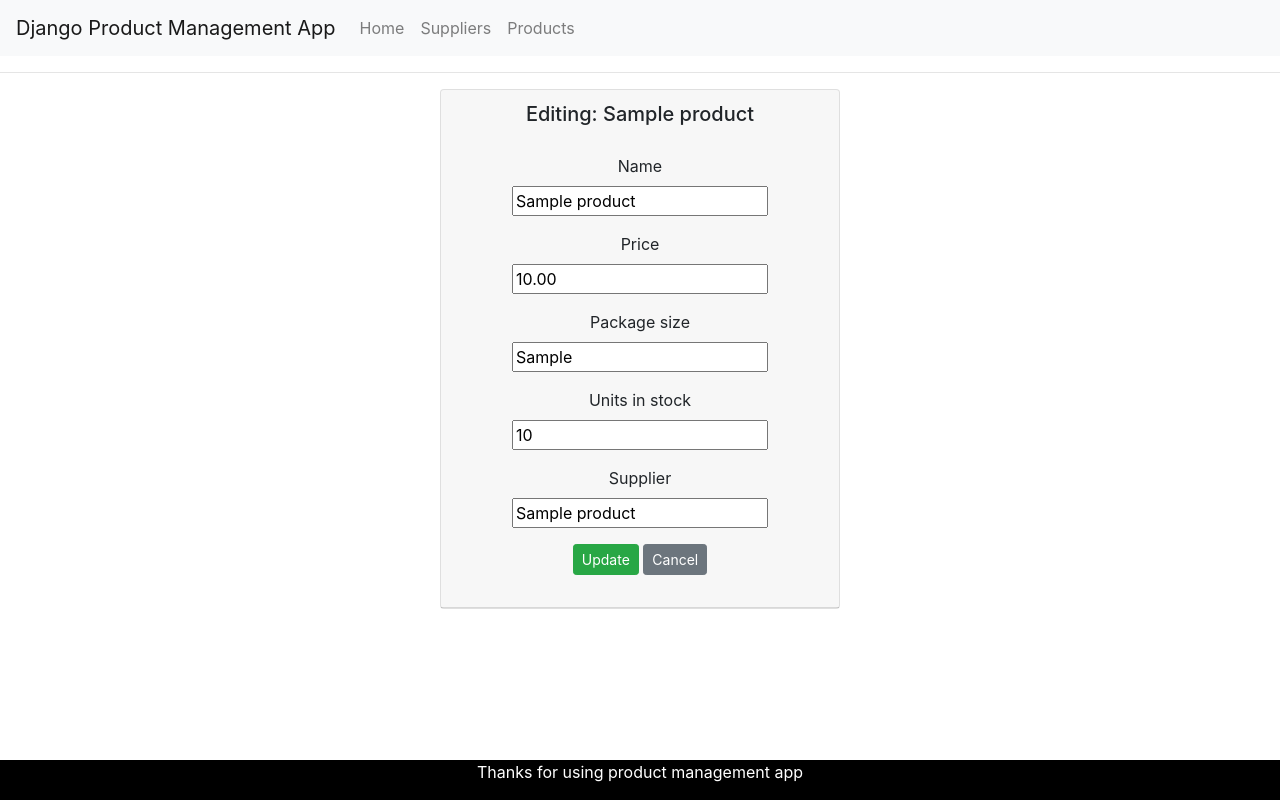
After one commit to mleht/Python_Django_Product_Management_App, a Django app: page /edit-product-get/1/ in a window 1280 px wide. The commit adds this page. Run offline with Django 3.2, Linux system fonts and the light colour scheme; tables that the repository leaves empty hold one stand-in row (values such as "Sample post"); some libraries are stand-ins or nearby versions.

Commit message:
Product edit works

```diff
--- /dev/null
+++ b/app/templates/edit_product.html
@@ -0,0 +1,53 @@
+{% extends 'index.html' %}
+
+{% block title %}Edit product{% endblock %}
+
+{% block content %}
+
+{% for p in product %}
+
+<div class="card" style="width: 25rem;">
+    <div class="card-header">
+        <h5>Editing: {{p.productname}}</h5>
+        <div class="card-body">
+            <form method="post" action="/edit-product-post/{{p.id}}/">
+
+                {%csrf_token %}
+
+                <label>Name</label>
+                <div class="form-group">
+                    <input type="text" name="productname" value="{{p.productname}}" required>
+                </div>
+
+                <label>Price</label>
+                <div class="form-group">
+                    <input type="number" name="unitprice" value="{{p.unitprice}}" min="0.00" step="0.01" required>
+                </div>
+
+                <label>Package size</label>
+                <div class="form-group">
+                    <input type="text" name="packagesize" value="{{p.packagesize}}">
+                </div>
+
+                <label>Units in stock</label>
+                <div class="form-group">
+                    <input type="number" name="unitsinstock" value="{{p.unitsinstock}}" min="0" required>
+                </div>
+
+                <label>Supplier</label>
+                <div class="form-group">
+                    <input type="text" name="companyname" value="{{p.companyname}}">
+                </div>
+
+                <input type="submit" value="Update" class="btn btn-success btn-sm">
+
+                <input type="button" onclick="window.location.href='/products'" id="hide-btn"
+                    class="btn btn-secondary btn-sm" value="Cancel">
+            </form>
+        </div>
+    </div>
+</div>
+
+{%endfor%}
+
+{% endblock %}
--- a/app/templates/products.html
+++ b/app/templates/products.html
@@ -13,8 +13,8 @@
 
 <div class="card" style="width: 50rem;">
     <div class="card-body">
-        <h3 class="card-title">{{p.productname}} </h3>
-        <h5 class="card-text">Supplier: {{p.companyname}}</h5>
+        <h4 class="card-title">{{p.productname}} </h4>
+        <h5 class="card-text" style="color: gray;">Supplier: {{p.companyname}}</h5>
         <p class="card-text">packagesize: {{p.packagesize}} | unitprice: {{p.unitprice}}</p>
         <p class="card-text" style="color: green;">Units in stock: {{p.unitsinstock}}</p>
         <a href="/edit-product-get/{{p.id}}/" class="btn btn-primary">Edit</a>
--- a/app/urls.py
+++ b/app/urls.py
@@ -1,5 +1,5 @@
 from django.urls import path
-from .views import landingview, supplierlistview, addsupplier, productlistview, addproduct, deletesupplier, deleteproduct #eli importoidaan saman kansion views.py tiedostosta
+from .views import landingview, supplierlistview, addsupplier, productlistview, addproduct, deletesupplier, deleteproduct, edit_product_get, edit_product_post #eli importoidaan saman kansion views.py tiedostosta
 
 urlpatterns = [
     path('', landingview),
@@ -9,5 +9,7 @@ urlpatterns = [
     path('products/', productlistview),
     path('add-product/', addproduct),
     path('delete-product/<int:id>/', deleteproduct),
+    path('edit-product-get/<int:id>/', edit_product_get),
+    path('edit-product-post/<int:id>/', edit_product_post),
 ]
 # Sovelluksen juuressa näytetään landingview
--- a/app/views.py
+++ b/app/views.py
@@ -25,7 +25,7 @@ def addsupplier(request):
 
 
 def deletesupplier(request,id):
-    Supplier.objects.filter(id = id).delete() # deletoidaan se supplier, jonka id on sama kuin parametrina saatu
+    Supplier.objects.filter(id = id).delete() # deletoidaan se supplier, jonka id on sama kuin parametrina saatu (jälkimmäinen on parametri)
     return redirect(request.META['HTTP_REFERER'])
 
 
@@ -48,5 +48,20 @@ def addproduct(request):
     # HttpRequest.META: A dictionary containing all available HTTP headers : https://docs.djangoproject.com/en/3.1/ref/request-response/
 
 def deleteproduct(request,id):
-    Product.objects.filter(id = id).delete() #deletoidaan se tuote, jonka id on sama kuin parametrina saatu id
+    Product.objects.filter(id = id).delete() #deletoidaan se tuote, jonka id on sama kuin parametrina saatu id (jälkimmäinen on parametri)
     return redirect(request.META['HTTP_REFERER'])
+
+def edit_product_get(request, id):
+    product = Product.objects.filter(id = id)
+    mydictionary = {'product': product}
+    return render (request,"edit_product.html", context=mydictionary)
+
+def edit_product_post(request, id):
+    item = Product.objects.get(id = id)
+    item.productname = request.POST['productname']
+    item.packagesize = request.POST['packagesize']
+    item.unitprice = request.POST['unitprice']
+    item.unitsinstock = request.POST['unitsinstock']
+    item.companyname = request.POST['companyname']
+    item.save()
+    return redirect(productlistview)
```
